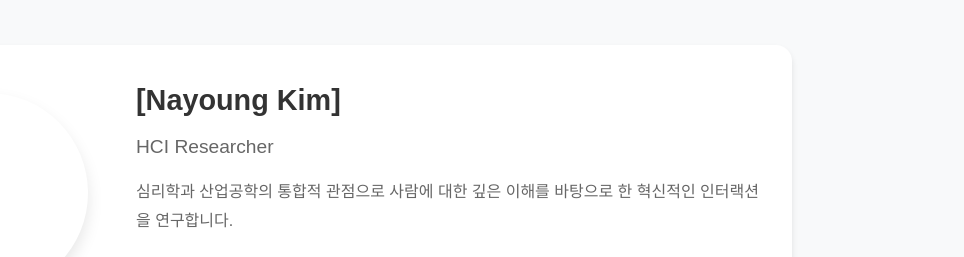
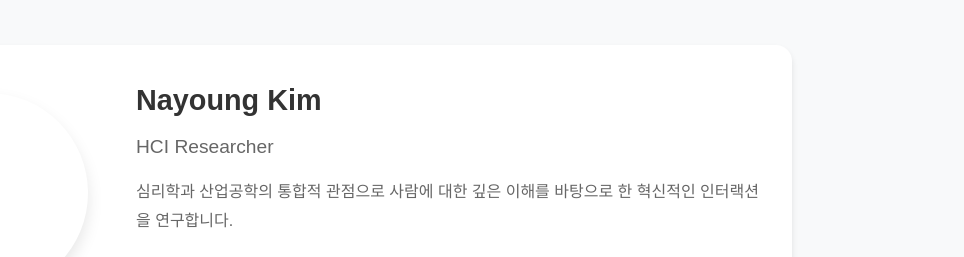
Before and after one commit to 08k26ny/nayoungkim, a plain HTML site: page index.html in a window 1280 px wide. Shown: the part 319-576 px from the top of the page, 316-1280 px from the left. Drawn offline with nearby package versions, Linux system fonts and the light colour scheme.

Commit message:
Update index.html

```diff
--- a/index.html
+++ b/index.html
@@ -264,7 +264,7 @@
                 <img src="/api/placeholder/200/200" alt="Profile Photo">
             </div>
             <div class="profile-info">
-                <h2 class="profile-name">[Nayoung Kim]</h2>
+                <h2 class="profile-name">Nayoung Kim</h2>
                 <p class="profile-title">HCI Researcher</p>
                 <p class="profile-description">
                     심리학과 산업공학의 통합적 관점으로 사람에 대한 깊은 이해를 바탕으로 한
```
